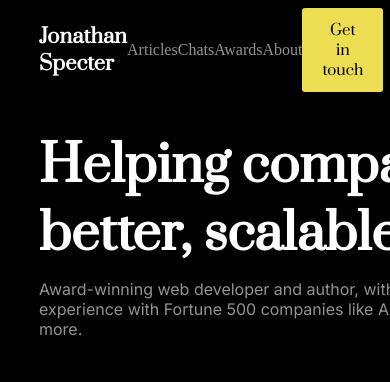
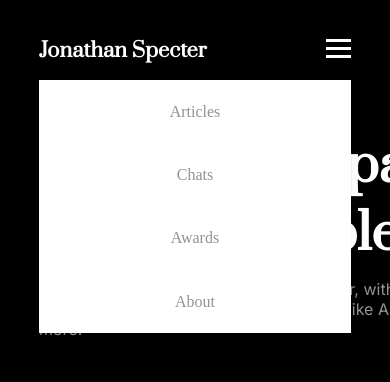
Before and after one commit to muhkyle17/web-developer-portfolio, a plain HTML site: page index.html in a window 390 px wide. Shown: the top 382 px of the page. Drawn offline with Linux system fonts and the light colour scheme.

Commit message:
Initial stytles for hamburger

```diff
--- a/index.html
+++ b/index.html
@@ -20,7 +20,14 @@
         </div>
 
         <button class="git__btn">Get in touch</button>
+
+        <div class="hamburger">
+          <span class="bar"></span>
+          <span class="bar"></span>
+          <span class="bar"></span>
+        </div>
       </div>
+
     </nav>
 
     <section class="container about">
--- a/style.css
+++ b/style.css
@@ -50,6 +50,7 @@
 
 .nav {
   height: 10rem;
+  position: relative;
 
   display: flex;
   justify-content: space-between;
@@ -79,6 +80,57 @@
   border: none;
   width: fit-content;
   cursor: pointer;
+}
+
+.hamburger {
+  display: none;
+  position: absolute;
+  top: 3.4rem;
+  right: 0;
+  cursor: pointer;
+}
+
+.bar {
+  display: block;
+  width: 25px;
+  height: 3px;
+  margin: 5px auto;
+  -webkit-transition: all 0.3s ease-in-out;
+  transition: all 0.3s ease-in-out;
+  background-color: #fff;
+}
+
+@media only screen and (max-width: 768px) {
+  .nav {
+    position: relative;
+  }
+
+  .nav__pages {
+    position: absolute;
+    top: 8rem;
+    background-color: #fff;
+    z-index: 100;
+    width: 100%;
+    height: 30vh;
+    transition: 0.3s;
+    box-shadow: 0 10px 27px rgba(0, 0, 0, 0.05);
+
+    display: flex;
+    flex-direction: column;
+    justify-content: space-around;
+  }
+
+  .nav__pages.active {
+    left: 0;
+  }
+
+  .nav .git__btn {
+    display: none;
+  }
+
+  .hamburger {
+    display: block;
+  }
 }
 
 /* ------ Main ------ */
```
